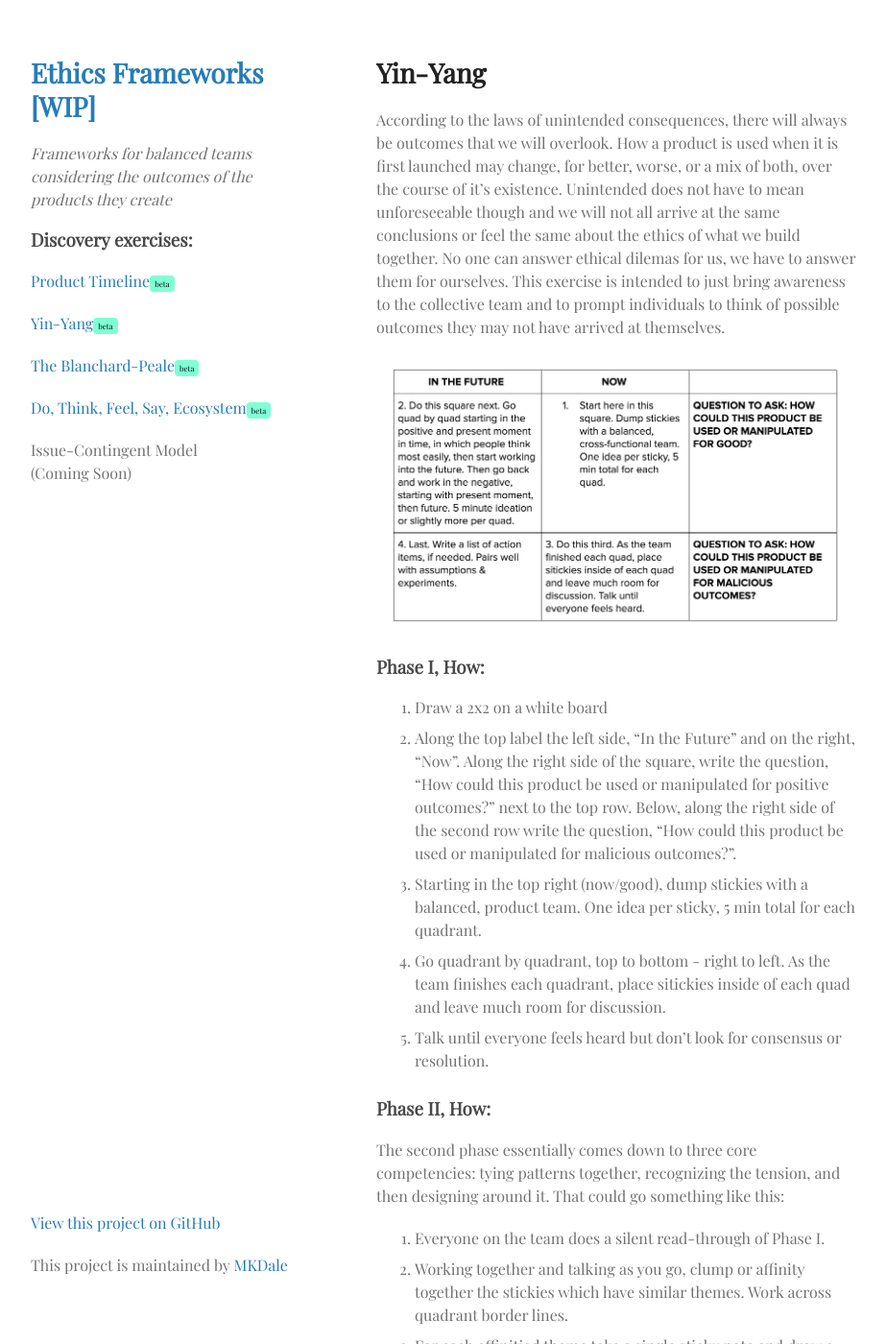
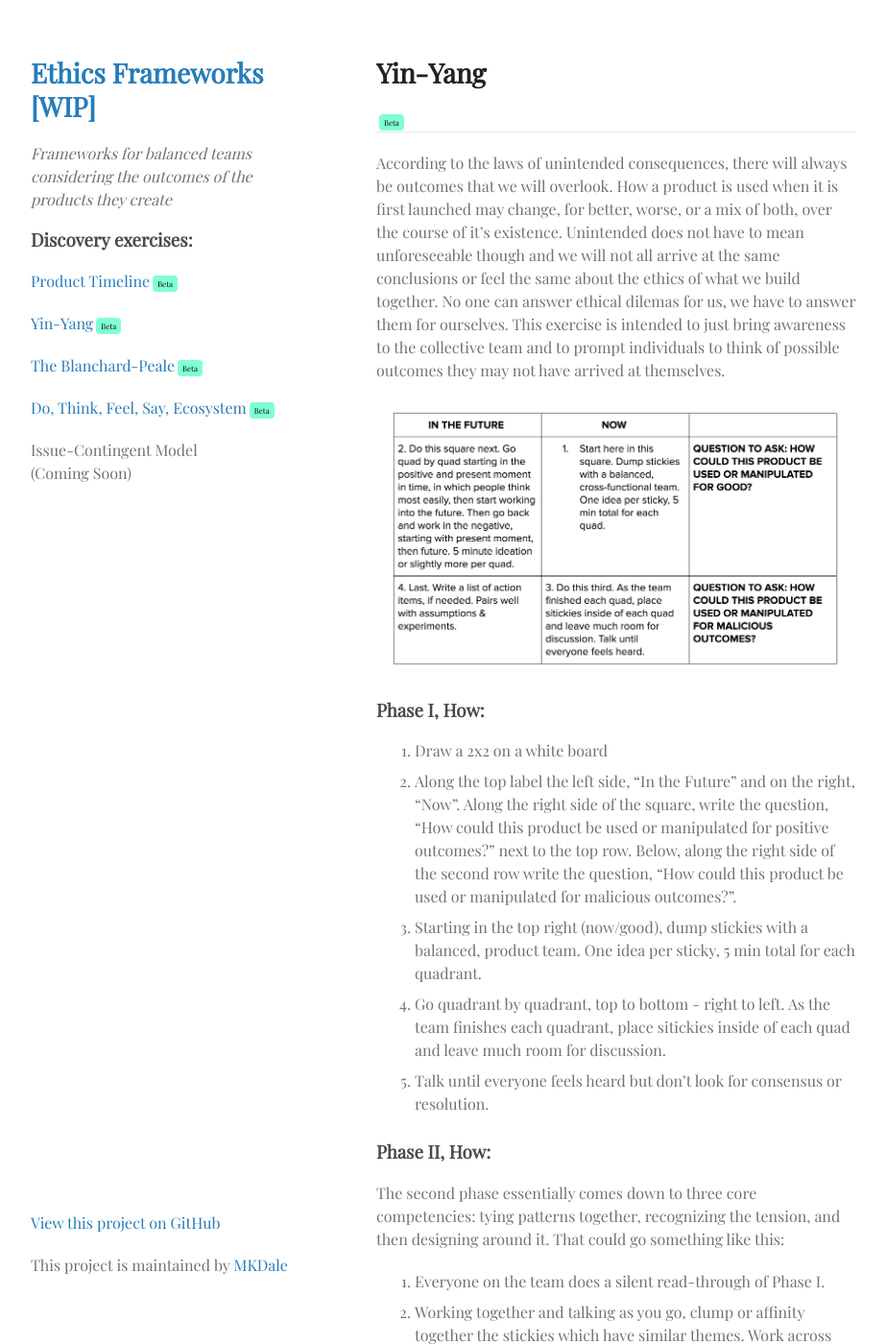
Before and after one commit to MKDale/ethics-frameworks, a Jekyll site: the page built from yin-yang.md, in a window 1280 px wide and 1400 px high. Shown: the whole window at 96% size, without its empty margins (178-1101 px from the left). Built offline with Jekyll 4.4.1, drawn with Linux system fonts in a browser that asks for light colours; our own code applies the rules of GitHub Pages for plain Markdown files.

Commit message:
updating pill

```diff
--- a/_layouts/default.html
+++ b/_layouts/default.html
@@ -15,10 +15,10 @@
         <p><em>{{ site.description | default: site.github.project_tagline }}</em></p>
 
         <h3>Discovery exercises:</h3>
-        <p class="view"><a href="https://mkdale.github.io/ethics-frameworks/product-timeline.html">Product Timeline</a><small class="beta-pill">beta</small></p>
-        <p class="view"><a href="https://mkdale.github.io/ethics-frameworks/Yin-Yang.html">Yin-Yang</a><small class="beta-pill">beta</small></p>
-        <p class="view"><a href="https://mkdale.github.io/ethics-frameworks/blanchard-peale">The Blanchard-Peale</a><small class="beta-pill">beta</small></p>
-        <p class="view"><a href="https://mkdale.github.io/ethics-frameworks/dtfs-ecosystem">Do, Think, Feel, Say, Ecosystem</a><small class="beta-pill">beta</small></p>
+        <p class="view"><a href="https://mkdale.github.io/ethics-frameworks/product-timeline.html">Product Timeline</a><small class="beta-pill">Beta</small></p>
+        <p class="view"><a href="https://mkdale.github.io/ethics-frameworks/Yin-Yang.html">Yin-Yang</a><small class="beta-pill">Beta</small></p>
+        <p class="view"><a href="https://mkdale.github.io/ethics-frameworks/blanchard-peale">The Blanchard-Peale</a><small class="beta-pill">Beta</small></p>
+        <p class="view"><a href="https://mkdale.github.io/ethics-frameworks/dtfs-ecosystem">Do, Think, Feel, Say, Ecosystem</a><small class="beta-pill">Beta</small></p>
           <p class="view">Issue-Contingent Model<br>(Coming Soon)</p>
       </header>
       <section>
--- a/assets/css/style.scss
+++ b/assets/css/style.scss
@@ -48,4 +48,6 @@ li {
     border-radius: 4px;
     width: auto;
     position: relative;
+    margin-left: 3px;
+    margin-bottom: 2px;
 }
--- a/yin-yang.md
+++ b/yin-yang.md
@@ -3,6 +3,11 @@ layout: default
 ---
 
 # Yin-Yang
+{::nomarkdown}
+<small class="beta-pill">Beta</small>
+{:/}
+
+* * *
 
 According to the laws of unintended consequences, there will always be outcomes that we will overlook. How a product is used when it is first launched may change, for better, worse, or a mix of both, over the course of it's existence. Unintended does not have to mean unforeseeable though and we will not all arrive at the same conclusions or feel the same about the ethics of what we build together. No one can answer ethical dilemas for us, we have to answer them for ourselves. This exercise is intended to just bring awareness to the collective team and to prompt individuals to think of possible outcomes they may not have arrived at themselves.
 
```
Also changed, not shown: blanchard-peale.md (+2 -0 lines), dtfs-ecosystem.md (+2 -0 lines), product-timeline.md (+2 -0 lines).
